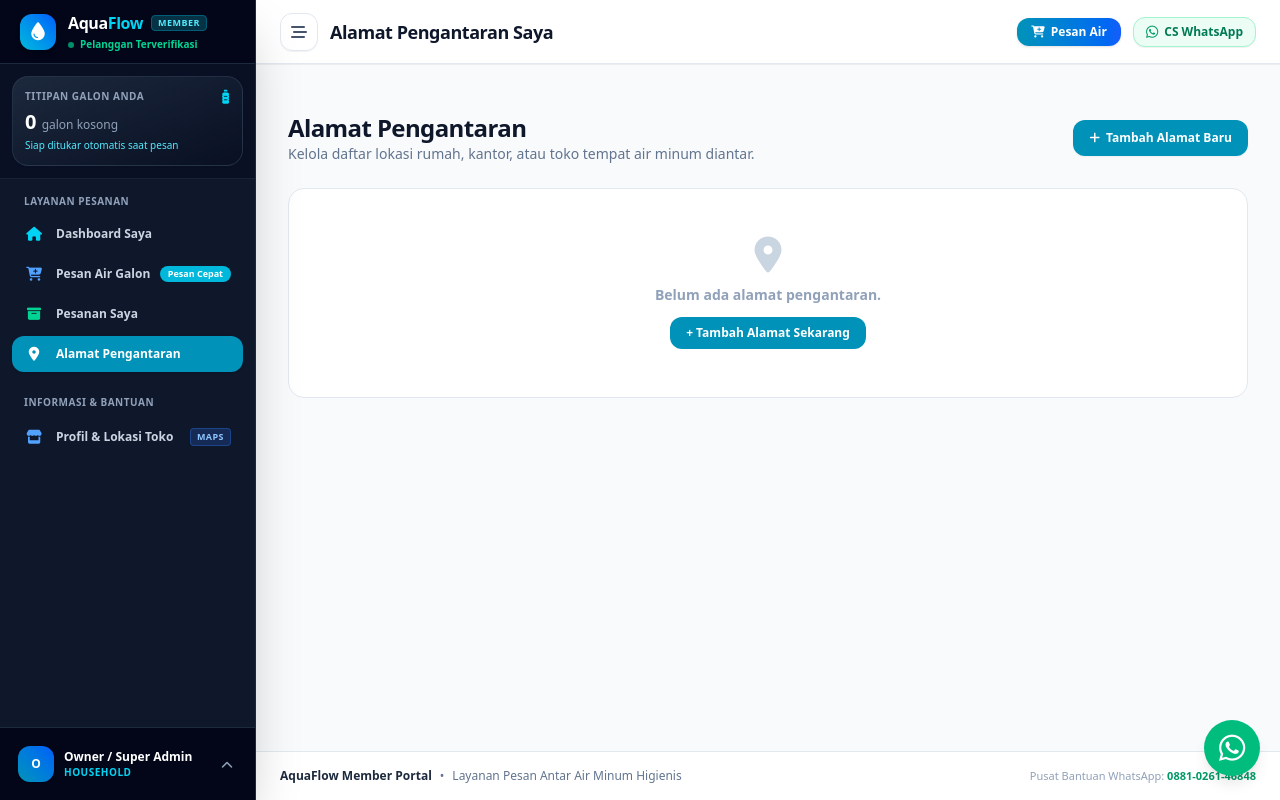
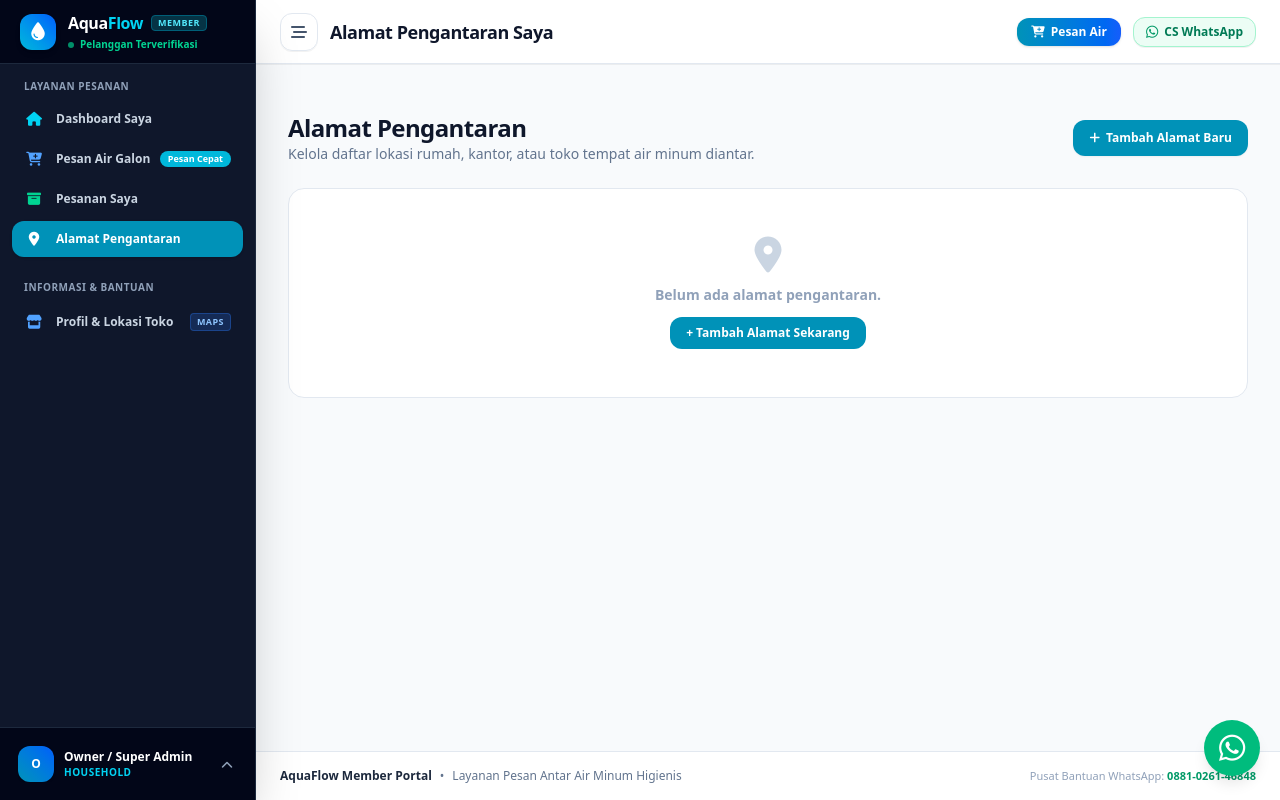
Before and after one commit to aldopandiangan998-art/water-delivery-management-system, a Laravel app: page /customer/addresses in a window 1280 px wide. Run offline with Laravel 12, Linux system fonts and the light colour scheme; a user stored in the database is signed in; data comes from the database, SQL or seed files in the repository; style sheets or scripts are compiled from the project's sources.

Commit message:
fix: remove titipan galon anda widget from customer sidebar

```diff
--- a/resources/views/layouts/customer.blade.php
+++ b/resources/views/layouts/customer.blade.php
@@ -44,7 +44,6 @@
         $activeCustomerOrdersCount = \App\Models\Order::where('user_id', Auth::id())
             ->whereIn('status', ['pending', 'confirmed', 'processing', 'ready_for_delivery'])
             ->count();
-        $gallonDeposit = Auth::user()->profile?->gallon_deposit_balance ?? 0;
         $companyWhatsapp = \App\Models\BusinessSetting::get('company_whatsapp', '62881026146848');
         $cleanWhatsapp = preg_replace('/[^0-9]/', '', $companyWhatsapp);
     @endphp
@@ -79,21 +78,6 @@
             </button>
         </div>
 
-        <!-- Sidebar Customer Saldo Gallon Card -->
-        <div class="p-3 bg-slate-950/40 border-b border-slate-800/80">
-            <div class="p-3 rounded-2xl bg-gradient-to-br from-slate-800 to-slate-850 border border-slate-700/60 shadow-xs">
-                <div class="flex items-center justify-between">
-                    <span class="text-[10px] font-bold uppercase tracking-wider text-slate-400">Titipan Galon Anda</span>
-                    <i class="fa-solid fa-bottle-water text-cyan-400 text-sm"></i>
-                </div>
-                <div class="text-xl font-black text-white mt-1">
-                    {{ $gallonDeposit }} <span class="text-xs font-normal text-slate-400">galon kosong</span>
-                </div>
-                <div class="text-[10px] text-cyan-300 mt-0.5">
-                    Siap ditukar otomatis saat pesan
-                </div>
-            </div>
-        </div>
 
         <!-- Sidebar Navigation Menu Links (Independently Scrollable) -->
         <nav class="flex-1 min-h-0 px-3 py-4 space-y-6 overflow-y-auto overscroll-contain custom-sidebar-scroll text-xs font-semibold">
```
Also changed, not shown: 3 other files.
